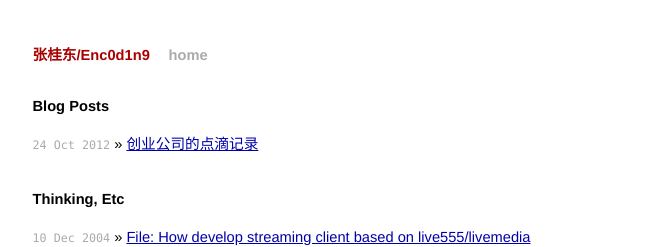
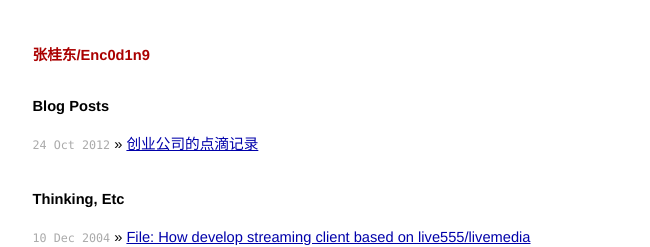
Before and after one commit to enc0d1n9/Blog, a Jekyll site: the page built from index.html, in a window 1280 px wide. Shown: the top 247 px of the page, without its empty margins (314-964 px from the left). Built offline with Jekyll 4.4.1, drawn with Linux system fonts in a browser that asks for light colours; Markdown is read by kramdown in place of the engine named in the settings.

Commit message:
修改title
修改

```diff
--- a/_layouts/default.html
+++ b/_layouts/default.html
@@ -25,8 +25,7 @@
 
 <div class="site">
   <div class="title">
-    <a href="/">张桂东/Enc0d1n9</a>
-    <a class="extra" href="/">home</a>
+    <a href="http://enc0d1n9.github.com/Blog/">张桂东/Enc0d1n9</a>
   </div>
 
   {{ content }}
```
Also changed, not shown: 1 other file.
